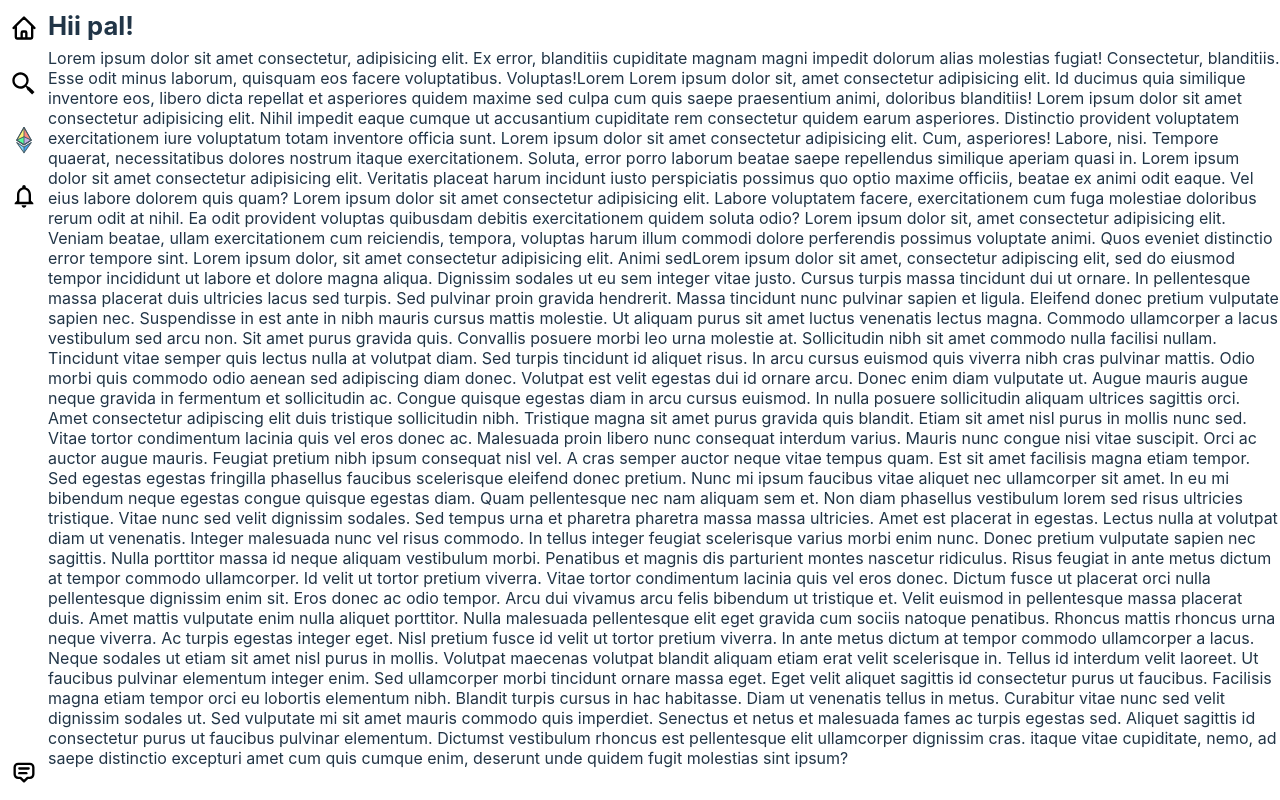
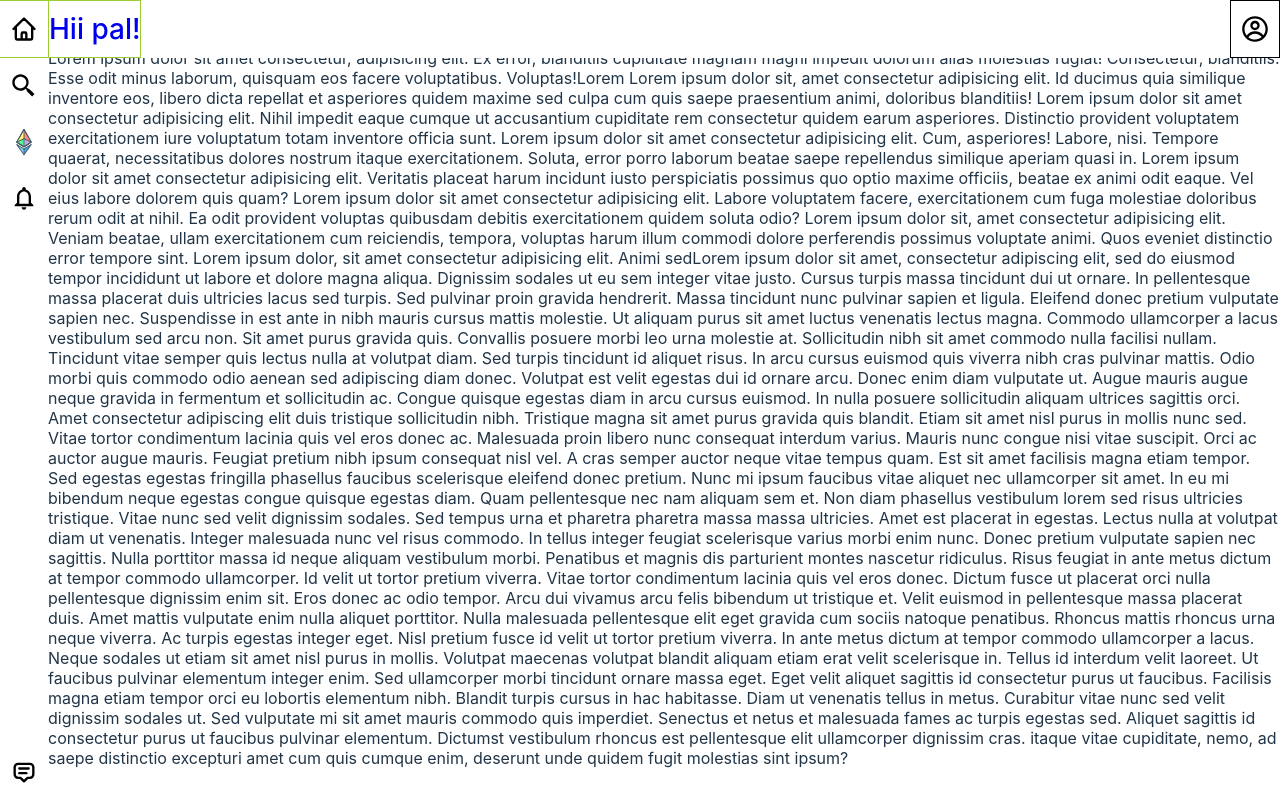
Before and after one commit to krishnakanthati/hiipal, a React (Vite) app: page /#/ in a window 1280 px wide. Built offline with nearby package versions, Linux system fonts and the light colour scheme.

Commit message:
new look

```diff
--- a/src/components/Navbar/Navbar.css
+++ b/src/components/Navbar/Navbar.css
@@ -9,14 +9,17 @@
 
 .header {
     position: fixed;
-    margin: 0.65rem 0 0 3rem;
+    margin-left: 3rem;
+    margin-right: 0;
+    width: auto;
+    top: 0;
+    padding: 0;
     display: inline-block;
-    font-size: 1.6rem;
-    font-weight: 700;
+    font-size: 1.75rem;
+    font-weight: 500;
     background-color: white;
-    /* border: 1px solid green; */
     cursor: pointer;
-    top: 0;
+    width: calc(100% - 3rem);
 }
 
 .navbar {
@@ -37,12 +40,28 @@
     height: 100%;
 }
 
-.navbar-li {
+.header-ul {
+    list-style: none;
+    margin: 0;
+    padding: 0;
+    display: flex;
+    flex-direction: row;
+    align-items: center;
     width: 100%;
+}
+
+.navbar-li:first-child, .header-li:first-child {
+    border: 1px solid yellowgreen;
 }
 
 .navbar-li:last-child {
     margin-top: auto;
+}
+
+.header-li:last-child {
+    margin-left: auto;
+    min-width: 1.75rem;
+    border: 1px solid black;
 }
 
 .nav-link {
--- a/src/components/Navbar/Navbar.jsx
+++ b/src/components/Navbar/Navbar.jsx
@@ -1,9 +1,11 @@
-import React, { useState, useEffect } from "react";
+import React from "react";
 import "./Navbar.css";
 import { Link } from "react-router-dom";
+
 import diamond from "../../assets/diamond.mp3";
 
 import * as HiIcons from "react-icons/hi";
+import * as CgIcons from "react-icons/cg";
 import * as BiIcons from "react-icons/bi";
 import * as TbIcons from "react-icons/tb";
 import * as MdIcons from "react-icons/md";
@@ -46,12 +48,28 @@ function Navbar() {
           </li>
           <li className="navbar-li">
             <Link className="nav-link" to="/message">
-              <TbIcons.TbMessage2 className="nav-icon" title="Message" />
+              <TbIcons.TbMessage2 title="Message" className="nav-icon" />
             </Link>
           </li>
         </ul>
       </nav>
-      <h1 className="header">Hii pal!</h1>
+      {/* <h1 className="header">Hii pal!</h1> */}
+      <header>
+        <nav className="header">
+          <ul className="header-ul">
+            <li className="header-li">
+              <Link className="nav-link" to="/">
+                Hii pal!
+              </Link>
+            </li>
+            <li className="header-li">
+              <Link className="nav-link" to="/">
+                <CgIcons.CgProfile className="nav-icon" />
+              </Link>
+            </li>
+          </ul>
+        </nav>
+      </header>
     </div>
   );
 }
--- a/src/index.css
+++ b/src/index.css
@@ -3,7 +3,7 @@
   font-weight: 400;
 
   color-scheme: light dark;
-  /* color: rgba(255, 255, 255, 0.87); */
+  color: rgba(255, 255, 255, 0.87);
   background-color: #242424;
 
   font-synthesis: none;
```
